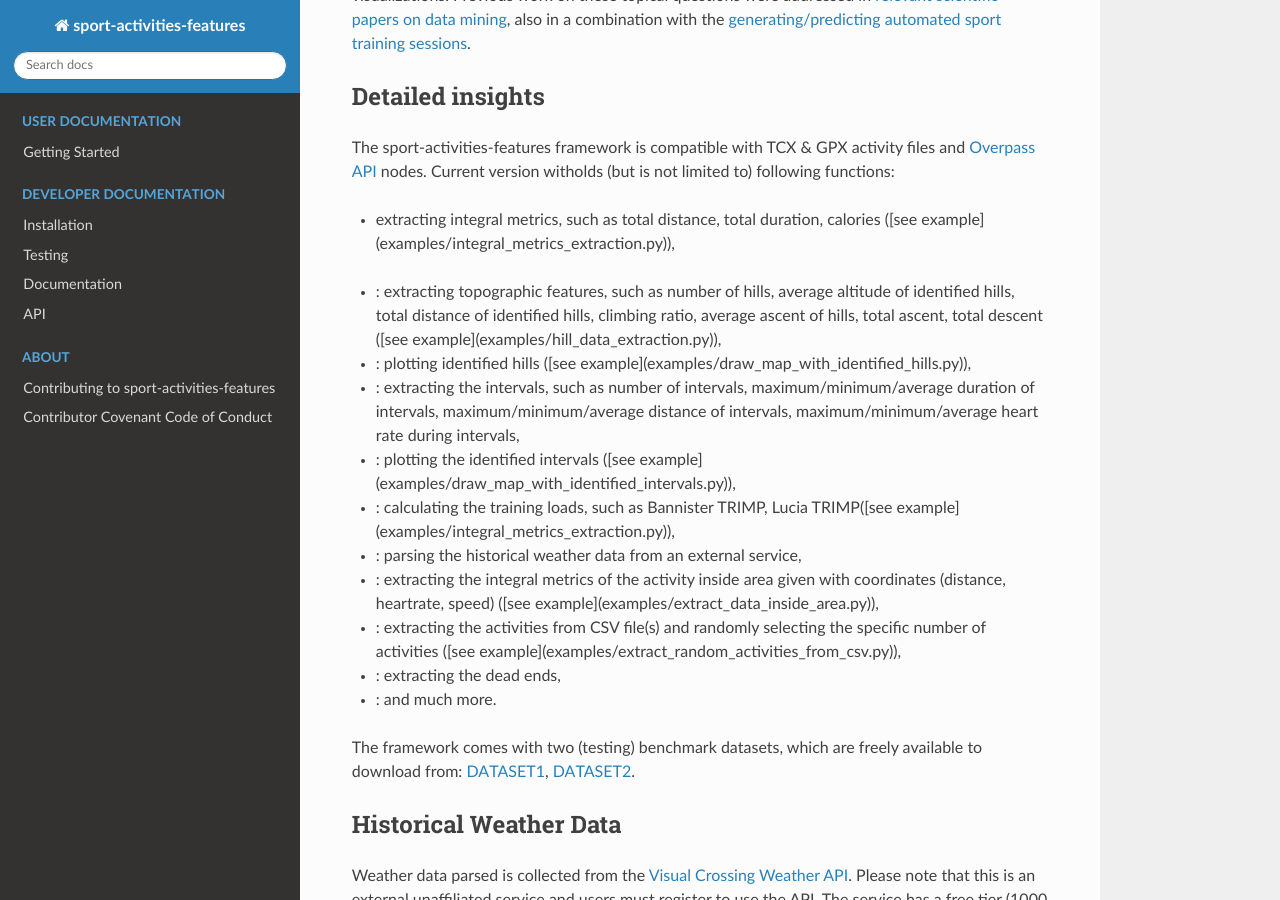
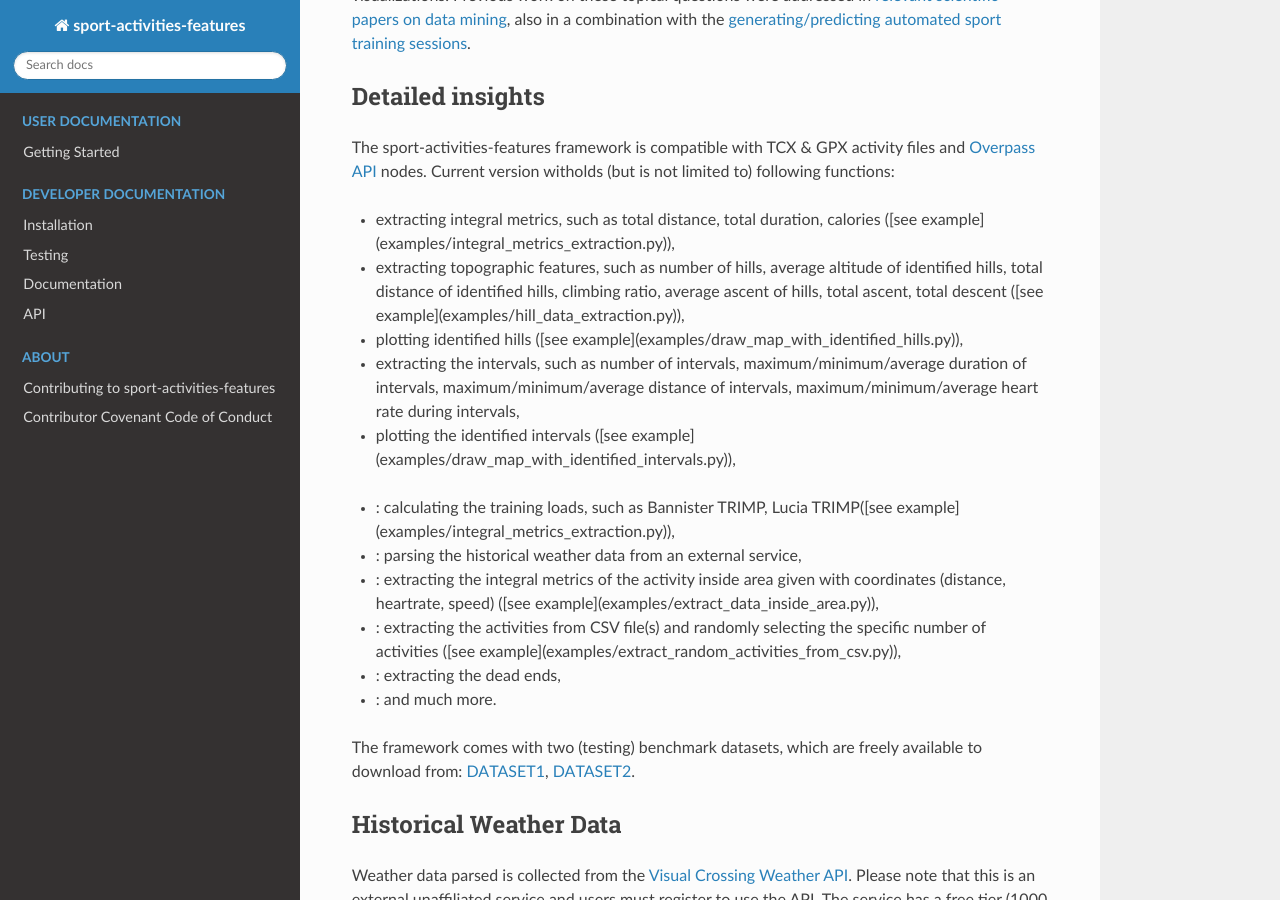
Before and after one commit to firefly-cpp/sport-activities-features, a Sphinx documentation site: the page built from docs/index.rst, in a window 1280 px wide and 900 px high, scrolled down 884 px. Built offline with Sphinx 7.4.7 and the Read the Docs theme 2.0.0, drawn with Linux system fonts in a browser that asks for light colours.

Commit message:
update documentation

```diff
--- a/docs/index.rst
+++ b/docs/index.rst
@@ -21,11 +21,11 @@
 
 - extracting integral metrics, such as total distance, total duration, calories ([see example](examples/integral_metrics_extraction.py)),
 
+- extracting topographic features, such as number of hills, average altitude of identified hills, total distance of identified hills, climbing ratio, average ascent of hills, total ascent, total descent ([see example](examples/hill_data_extraction.py)),
 
-* : extracting topographic features, such as number of hills, average altitude of identified hills, total distance of identified hills, climbing ratio, average ascent of hills, total ascent, total descent ([see example](examples/hill_data_extraction.py)),
-* : plotting identified hills ([see example](examples/draw_map_with_identified_hills.py)),
-* : extracting the intervals, such as number of intervals, maximum/minimum/average duration of intervals, maximum/minimum/average distance of intervals, maximum/minimum/average heart rate during intervals,
-* : plotting the identified intervals ([see example](examples/draw_map_with_identified_intervals.py)),
+- plotting identified hills ([see example](examples/draw_map_with_identified_hills.py)),
+- extracting the intervals, such as number of intervals, maximum/minimum/average duration of intervals, maximum/minimum/average distance of intervals, maximum/minimum/average heart rate during intervals,
+- plotting the identified intervals ([see example](examples/draw_map_with_identified_intervals.py)),
 * : calculating the training loads, such as Bannister TRIMP, Lucia TRIMP([see example](examples/integral_metrics_extraction.py)),
 * : parsing the historical weather data from an external service,
 * : extracting the integral metrics of the activity inside area given with coordinates (distance, heartrate, speed) ([see example](examples/extract_data_inside_area.py)),
```
